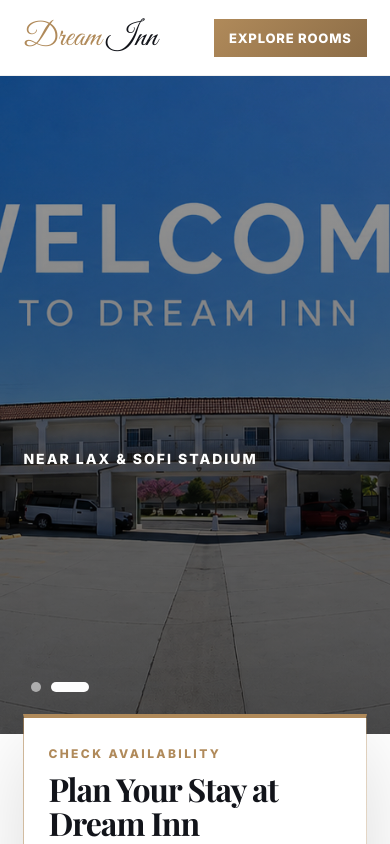
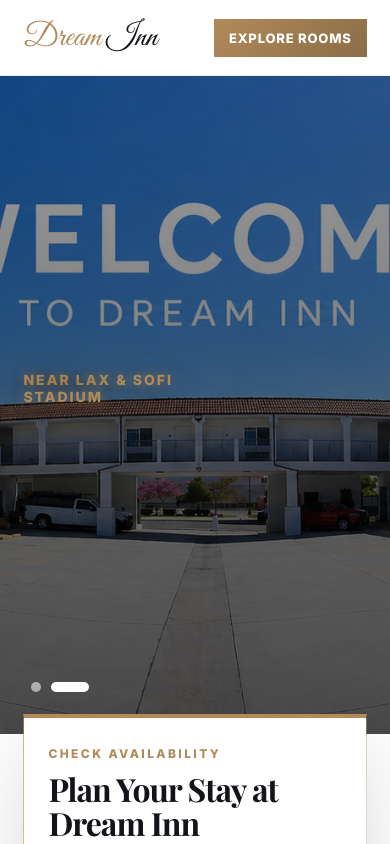
Before and after one commit to meetx00719/dream-inn-website, a React (Vite) app: page / in a window 390 px wide. Shown: the top 844 px of the page. Built offline with nearby package versions, Linux system fonts and the light colour scheme; a web font is replaced by a local one.

Commit message:
Hero subtitle center

```diff
--- a/src/index.css
+++ b/src/index.css
@@ -1368,58 +1368,67 @@
   filter: brightness(0.95) contrast(1.05);
 }
 /* HERO SUBTITLE ONLY - ANIMATED GLOW */
+/* CENTER HERO TEXT */
 .luxHeroText {
-  left: 8% !important;
-  top: 58% !important;
-  transform: translateY(-50%) !important;
-  text-align: left !important;
+  position: absolute;
+  left: 50%;
+  top: 55%;
+  transform: translate(-50%, -50%);
+  text-align: center;
 }
 
+/* GOLDEN ANIMATED SUBTITLE */
 .heroSub {
-  margin-top: 0;
-  font-size: clamp(16px, 2vw, 24px);
-  color: #fff;
-  letter-spacing: 4px;
+  font-size: clamp(18px, 2.2vw, 28px);
+  color: var(--gold);
+  letter-spacing: 5px;
   text-transform: uppercase;
   font-weight: 800;
+
+  /* glow */
   text-shadow:
-    0 0 12px rgba(176, 138, 90, 0.65),
-    0 0 28px rgba(176, 138, 90, 0.35),
-    0 8px 24px rgba(0, 0, 0, 0.65);
-  animation: heroSubFadeGlow 1.4s ease forwards, heroSubPulse 3.5s ease-in-out infinite;
+    0 0 10px rgba(176, 138, 90, 0.6),
+    0 0 25px rgba(176, 138, 90, 0.4),
+    0 8px 30px rgba(0, 0, 0, 0.7);
+
+  /* animation */
+  animation: fadeUp 1.2s ease forwards, glowPulse 3s ease-in-out infinite;
 }
 
-@keyframes heroSubFadeGlow {
+/* fade animation */
+@keyframes fadeUp {
   from {
     opacity: 0;
-    transform: translateY(18px);
+    transform: translate(-50%, -40%);
   }
   to {
     opacity: 1;
-    transform: translateY(0);
+    transform: translate(-50%, -50%);
   }
 }
 
-@keyframes heroSubPulse {
+/* glow pulse */
+@keyframes glowPulse {
   0%, 100% {
     text-shadow:
-      0 0 10px rgba(176, 138, 90, 0.45),
-      0 0 22px rgba(176, 138, 90, 0.25),
-      0 8px 24px rgba(0, 0, 0, 0.65);
+      0 0 8px rgba(176, 138, 90, 0.5),
+      0 0 18px rgba(176, 138, 90, 0.3),
+      0 8px 30px rgba(0, 0, 0, 0.7);
   }
   50% {
     text-shadow:
-      0 0 18px rgba(176, 138, 90, 0.85),
-      0 0 38px rgba(176, 138, 90, 0.45),
-      0 8px 24px rgba(0, 0, 0, 0.7);
+      0 0 18px rgba(176, 138, 90, 0.9),
+      0 0 40px rgba(176, 138, 90, 0.5),
+      0 8px 30px rgba(0, 0, 0, 0.8);
   }
 }
 
+/* MOBILE */
 @media (max-width: 760px) {
   .luxHeroText {
-    left: 6% !important;
-    right: 6% !important;
-    top: 58% !important;
+    top: 60%;
+    left: 50%;
+    transform: translate(-50%, -50%);
   }
 
   .heroSub {
```
